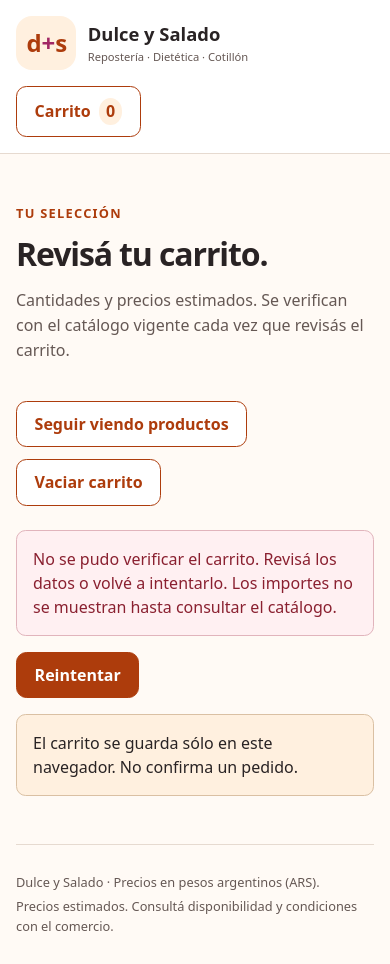
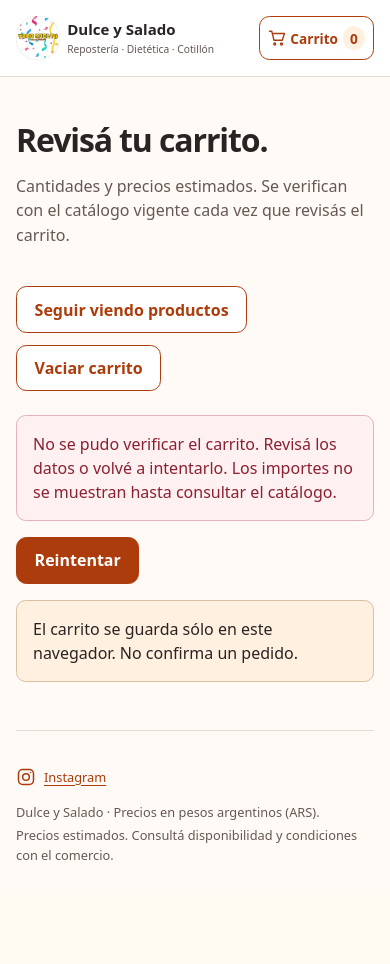
Before and after one commit to fitksh/Dulce-Salado, a Django app: page /carrito/ in a window 390 px wide. After the commit the page ends 860 px from the top, so only its background shows below. Run offline with Django 5.2, Linux system fonts and the light colour scheme; parts of the project's set-up code (start-up, migrations or seed data) failed here and were passed over.

Commit message:
feat: integrar logo y mejorar navegación móvil

```diff
--- a/static/css/site.css
+++ b/static/css/site.css
@@ -21,11 +21,14 @@ label { font-weight: 600; }
 .skip-link { position: absolute; left: 1rem; top: -100px; z-index: 10; background: white; padding: 1rem; }
 .skip-link:focus { top: .5rem; }
 .site-header { border-bottom: 1px solid var(--line); background: white; }
-.header-inner { min-height: 92px; display: flex; align-items: center; justify-content: space-between; gap: 1rem; padding-block: 1rem; flex-wrap: wrap; }
-.brand { display: flex; align-items: center; gap: .75rem; color: #292324; text-decoration: none; font-weight: 800; font-size: 1.15rem; }
+.header-inner { min-height: 92px; display: flex; align-items: center; justify-content: space-between; gap: 1rem; padding-block: 1rem; }
+.brand { display: flex; align-items: center; min-width: 0; gap: .75rem; color: #292324; text-decoration: none; font-weight: 800; font-size: 1.15rem; }
 .brand small { display: block; margin-top: .2rem; font-size: .7rem; font-weight: 500; color: var(--muted); }
-.brand-mark { font-size: 1.5rem; letter-spacing: -.08em; background: var(--cream); color: var(--accent); padding: .65rem; border-radius: 1rem; }
-.brand-mark span { color: #a12664; padding-inline: .12rem; }
+.brand-logo { width: 56px; height: 56px; flex-shrink: 0; object-fit: contain; }
+.brand > span { min-width: 0; }
+.icon { width: 20px; height: 20px; flex-shrink: 0; }
+.visually-hidden { position: absolute; width: 1px; height: 1px; padding: 0; margin: -1px; overflow: hidden; clip-path: inset(50%); white-space: nowrap; border: 0; }
+.social-link { display: inline-flex; align-items: center; gap: .5rem; min-height: 44px; }
 .intro { padding-block: 2.3rem 1.4rem; max-width: 700px; }
 .eyebrow { color: var(--accent); font-size: .8rem; text-transform: uppercase; letter-spacing: .1em; font-weight: 750; }
 h1 { font-size: clamp(2rem, 6vw, 3.4rem); line-height: 1.12; letter-spacing: -.035em; margin: .5rem 0 1rem; }
@@ -63,7 +66,7 @@ p { line-height: 1.55; }
 .pagination { display: flex; justify-content: center; align-items: center; flex-wrap: wrap; gap: 1rem; margin-top: 2rem; }
 .site-footer { margin-top: 3rem; padding-block: 1.5rem; border-top: 1px solid var(--line); color: var(--muted); font-size: .8rem; }
 .site-footer p { margin: .25rem 0; }
-.cart-link { gap: .5rem; }
+.cart-link { gap: .5rem; flex-shrink: 0; }
 .cart-link span { border-radius: 50%; background: var(--cream); color: var(--accent); padding: .15rem .45rem; }
 .product-controls { display: grid; grid-template-columns: 1fr 1fr; gap: .7rem; margin-block: 1rem; }
 .product-controls label { font-size: .8rem; display: block; margin-bottom: .4rem; }
@@ -91,3 +94,11 @@ textarea { display: block; width: 100%; margin-block: .6rem; padding: .8rem; fon
 .dialog-actions button { flex: 1; }
 @media (min-width: 800px) { .cart-layout { grid-template-columns: minmax(0, 2fr) minmax(0, 1fr); } .cart-summary { position: sticky; top: 1rem; } }
 @media (max-width: 380px) { .search-controls { flex-wrap: wrap; } .search-controls button { width: 100%; } }
+@media (max-width: 600px) {
+  .header-inner { min-height: 76px; gap: .5rem; padding-block: .65rem; }
+  .brand { font-size: .94rem; gap: .45rem; }
+  .brand small { font-size: .64rem; line-height: 1.4; }
+  .brand-logo { width: 44px; height: 44px; }
+  .cart-link { font-size: .85rem; padding: .55rem .5rem; gap: .3rem; }
+  .cart-link .icon { width: 18px; height: 18px; }
+}
--- a/templates/base.html
+++ b/templates/base.html
@@ -15,10 +15,13 @@
   <a class="skip-link" href="#contenido">Saltar al contenido</a>
   <header class="site-header"><div class="container header-inner">
     <a class="brand" href="{% url 'home' %}" aria-label="Dulce y Salado, inicio">
-      <span class="brand-mark" aria-hidden="true">d<span>+</span>s</span>
+      <img class="brand-logo" src="{% static 'img/logo.webp' %}" alt="" width="150" height="150">
       <span>Dulce y Salado<small>Repostería · Dietética · Cotillón</small></span>
     </a>
-    <a class="button secondary cart-link" href="{% url 'cart' %}">Carrito <span data-cart-count aria-label="productos diferentes">0</span></a>
+    <a class="button secondary cart-link" href="{% url 'cart' %}">
+      <svg class="icon" viewBox="0 0 24 24" fill="none" stroke="currentColor" stroke-width="1.8" stroke-linecap="round" stroke-linejoin="round" aria-hidden="true" focusable="false"><path d="M2 3h3l3 12h11l3-9H6"/><circle cx="9" cy="20" r="1.3"/><circle cx="18" cy="20" r="1.3"/></svg>
+      Carrito <span data-cart-count aria-label="productos diferentes">0</span>
+    </a>
     {% block header_actions %}{% endblock %}
   </div></header>
   <main id="contenido" class="container" tabindex="-1">
@@ -27,6 +30,10 @@
     {% block content %}{% endblock %}
   </main>
   <footer class="container site-footer">
+    <a class="social-link" href="https://www.instagram.com/_dulceysalado1/" target="_blank" rel="noopener noreferrer">
+      <svg class="icon" viewBox="0 0 24 24" fill="none" stroke="currentColor" stroke-width="1.8" aria-hidden="true" focusable="false"><rect x="3" y="3" width="18" height="18" rx="5"/><circle cx="12" cy="12" r="4"/><circle cx="17.5" cy="6.5" r=".8" fill="currentColor" stroke="none"/></svg>
+      Instagram <span class="visually-hidden">(se abre en otra pestaña)</span>
+    </a>
     <p>Dulce y Salado <span aria-hidden="true">·</span> Precios en pesos argentinos (ARS).</p>
     <p>Precios estimados. Consultá disponibilidad y condiciones con el comercio.</p>
   </footer>
--- a/templates/cart.html
+++ b/templates/cart.html
@@ -1,7 +1,7 @@
 {% extends "base.html" %}
 {% block title %}Tu carrito{% endblock %}
 {% block content %}
-  <section class="intro"><p class="eyebrow">Tu selección</p><h1>Revisá tu carrito.</h1><p class="intro-copy">Cantidades y precios estimados. Se verifican con el catálogo vigente cada vez que revisás el carrito.</p></section>
+  <section class="intro"><h1>Revisá tu carrito.</h1><p class="intro-copy">Cantidades y precios estimados. Se verifican con el catálogo vigente cada vez que revisás el carrito.</p></section>
   <div id="cart-app" data-refresh-url="{% url 'cart_refresh' %}" data-review-url="{% url 'cart_review' %}" data-whatsapp-url="{% url 'cart_whatsapp' %}">
     <form id="cart-token" hidden>{% csrf_token %}</form>
     <div class="cart-toolbar"><a class="button secondary" href="{% url 'home' %}">Seguir viendo productos</a><button type="button" class="secondary" id="cart-clear">Vaciar carrito</button></div>
--- a/templates/home.html
+++ b/templates/home.html
@@ -3,7 +3,6 @@
 {% block title %}Catálogo{% endblock %}
 {% block content %}
   <section class="intro" aria-labelledby="catalog-title">
-    <p class="eyebrow">Todo para tus ideas</p>
     <h1 id="catalog-title">Encontrá lo que necesitás.</h1>
     <p class="intro-copy">Consultá nuestros productos y precios. La disponibilidad y las condiciones se confirman con el comercio.</p>
   </section>
```
Also changed, not shown: catalog/test_views.py (+7 -0 lines), docs/EXECUTION_STATUS.md (+10 -0 lines), docs/ROADMAP.md (+12 -0 lines), scripts/optimize_logo.py (added, +17 -0 lines), tests/browser.spec.cjs (+6 -0 lines), assets/brand/logo-dulce-salado.jpg (added), static/img/logo.webp (added).
